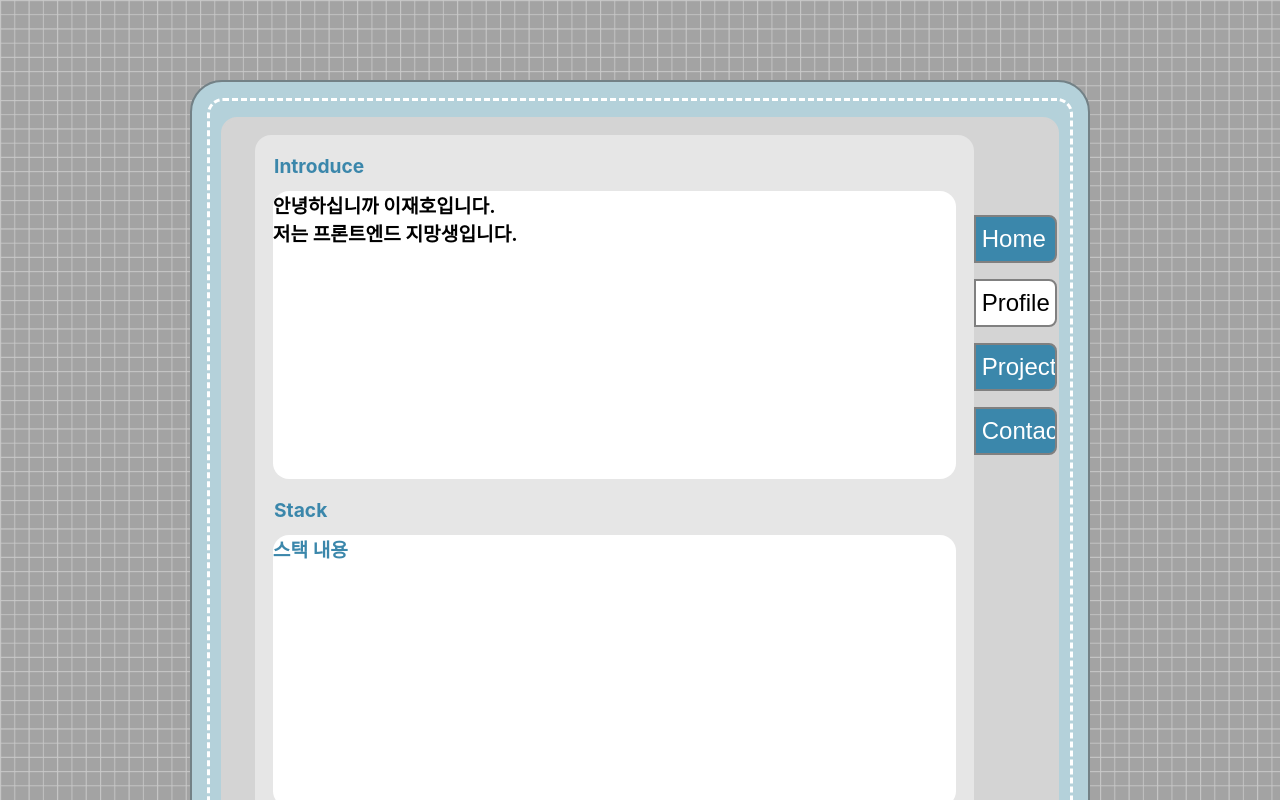
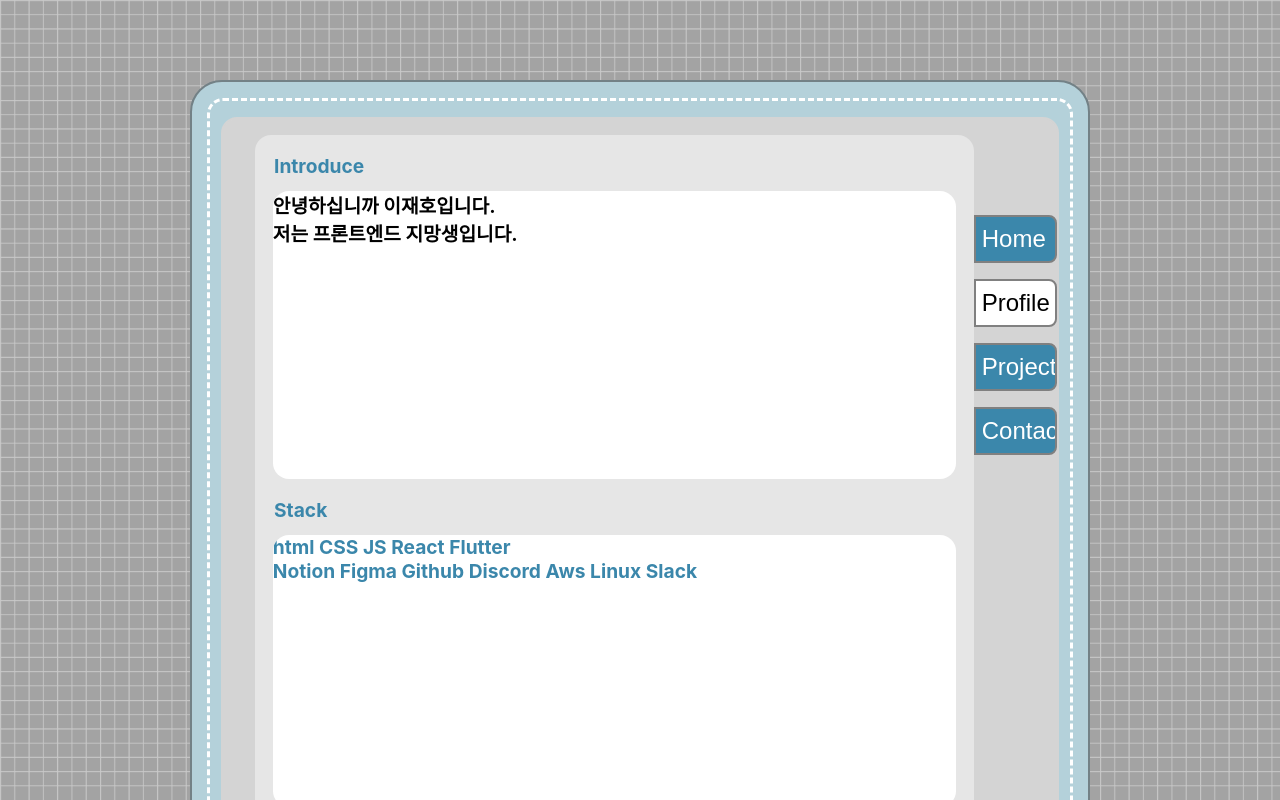
Before and after one commit to jaeho13/Cyworld, a React (Create React App) app in the folder CYWORLD/: page /profile in a window 1280 px wide. Built offline with nearby package versions, Linux system fonts and the light colour scheme.

Commit message:
Add files via upload

```diff
--- a/CYWORLD/src/Components/Profile.jsx
+++ b/CYWORLD/src/Components/Profile.jsx
@@ -36,7 +36,12 @@ const Profile = () => {
                                         <br />저는 프론트엔드 지망생입니다.
                                     </FiledCenter>
                                     <FiledTop>Stack</FiledTop>
-                                    <FiledBottom>스택 내용</FiledBottom>
+                                    <FiledBottom>
+                                        html CSS JS React Flutter <br />
+
+
+                                        Notion Figma Github Discord Aws Linux Slack <br />
+                                    </FiledBottom>
 
                                 </Filed>
                                 <Right>
```
